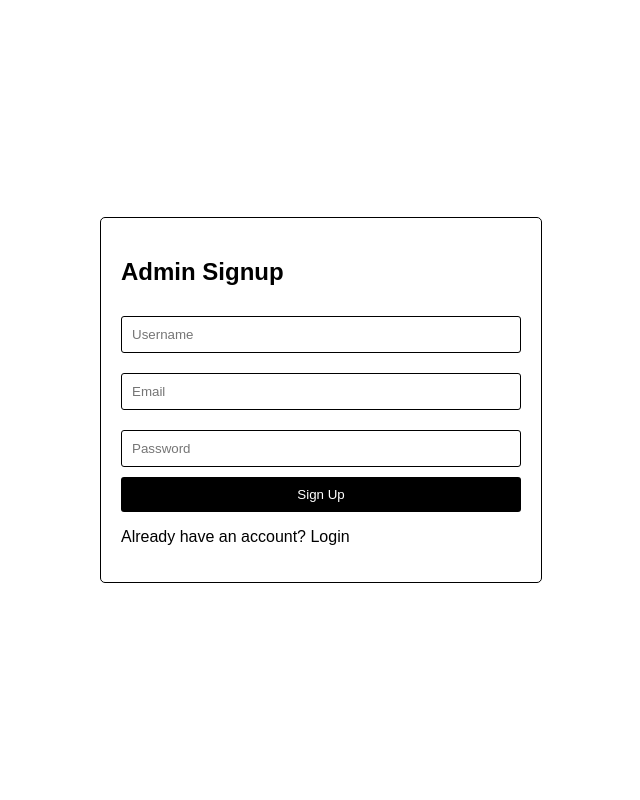
After one commit to Zwane03/Dressedbyvochandgoch-, a PHP site: page /signup.html in a window 1280 px wide. The commit adds this page. Shown: the whole page, without its empty margins (319-959 px from the left). Run offline with PHP 8.4, Linux system fonts and the light colour scheme.

Commit message:
Add files via upload

```diff
--- /dev/null
+++ b/signup.html
@@ -0,0 +1,22 @@
+
+<!DOCTYPE html>
+<html lang="en">
+<head>
+    <meta charset="UTF-8">
+    <meta name="viewport" content="width=device-width, initial-scale=1.0">
+    <link rel="stylesheet" href="css/style.css">
+    <title>Admin Signup</title>
+</head>
+<body>
+    <div class="container">
+        <h2>Admin Signup</h2>
+        <form action="php/signup.php" method="POST">
+            <input type="text" name="username" placeholder="Username" required>
+            <input type="email" name="email" placeholder="Email" required>
+            <input type="password" name="password" placeholder="Password" required>
+            <button type="submit">Sign Up</button>
+        </form>
+        <p>Already have an account? <a href="index.html">Login</a></p>
+    </div>
+</body>
+</html>
--- a/style.css
+++ b/style.css
@@ -1,10 +1,44 @@
-:root{
-  --black:#0f0f0f;
-  --white:#ffffff;
-  --muted:#bfbfbf;
-  --card-radius:14px;
-  --accent:#111;
+
+body {
+    font-family: Arial, sans-serif;
+    background-color: #fff;
+    color: #000;
+    display: flex;
+    justify-content: center;
+    align-items: center;
+    height: 100vh;
+    margin: 0;
 }
-*{box-sizing:border-box;margin:0;padding:0}
-html,body{height:100%;font-family:Inter,system-ui,-apple-system,"Segoe UI",Roboto,Arial;background:var(--white);color:#111}
-/* rest of CSS copied from HTML style block */
+
+.container {
+    width: 400px;
+    padding: 20px;
+    border: 1px solid #000;
+    border-radius: 5px;
+}
+
+input[type="text"], input[type="email"], input[type="password"] {
+    width: 100%;
+    padding: 10px;
+    margin: 10px 0;
+    border: 1px solid #000;
+    border-radius: 3px;
+    box-sizing: border-box;
+}
+
+button {
+    width: 100%;
+    padding: 10px;
+    background-color: #000;
+    color: #fff;
+    border: none;
+    border-radius: 3px;
+    cursor: pointer;
+}
+
+button:hover {
+    opacity: 0.8;
+}
+
+a { color: #000; text-decoration: none; }
+a:hover { text-decoration: underline; }
```
Also changed, not shown: index.html (added, +21 -0 lines).
